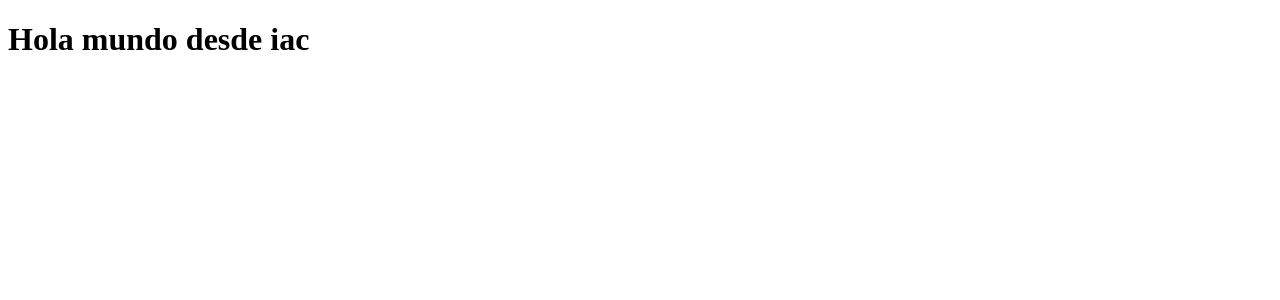
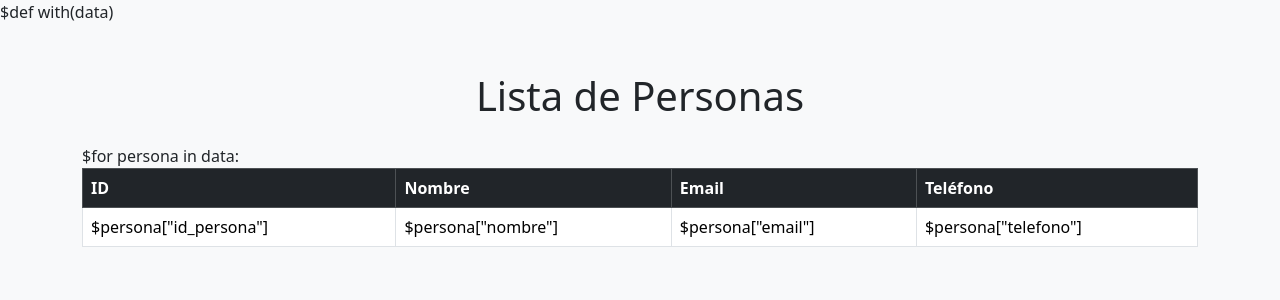
Before and after one commit to SaulVVelazquez/aplicacion_webiac, a Python web app: template web/templates/index.html in a window 1280 px wide. Shown: the top 300 px of the page. Run offline with Jinja, Linux system fonts and the light colour scheme; the template is opened without the code that fills it, so the values that code supplies are empty.

Commit message:
metodo get listo

```diff
--- a/web/requirements.txt
+++ /dev/null
@@ -1,2 +0,0 @@
-cheroot==10.0.1
-web.py==0.62
--- a/web/templates/index.html
+++ b/web/templates/index.html
@@ -1,11 +1,43 @@
+$def with(data)
 <!DOCTYPE html>
-<html lang="en">
+<html lang="es">
 <head>
     <meta charset="UTF-8">
     <meta name="viewport" content="width=device-width, initial-scale=1.0">
-    <title>IAC </title>
+    <title>Lista de Personas</title>
+
+    <!-- Enlace a Bootstrap CSS -->
+    <link href="https://cdn.jsdelivr.net/npm/bootstrap@5.3.2/dist/css/bootstrap.min.css" rel="stylesheet">
+
+    <!-- Enlace a Bootstrap Icons (opcional) -->
+    <link href="https://cdn.jsdelivr.net/npm/bootstrap-icons@1.10.5/font/bootstrap-icons.css" rel="stylesheet">
 </head>
-<body>
-    <h1>Hola mundo desde iac</h1>
+<body class="bg-light">
+
+    <div class="container my-5">
+        <h1 class="text-center mb-4">Lista de Personas</h1>
+
+        <div class="table-responsive">
+            <table class="table table-hover table-bordered align-middle">
+                <thead class="table-dark">
+                    <tr>
+                        <th>ID</th>
+                        <th>Nombre</th>
+                        <th>Email</th>
+                        <th>Teléfono</th>
+                    </tr>
+                </thead>
+                <tbody>
+                    $for persona in data:
+                        <tr>
+                            <td>$persona["id_persona"]</td>
+                            <td>$persona["nombre"]</td>
+                            <td>$persona["email"]</td>
+                            <td>$persona["telefono"]</td>
+                        </tr>
+                </tbody>
+            </table>
+        </div>
+    </div>
 </body>
 </html>
```
Also changed, not shown: requirements.txt (added, +9 -0 lines), web/app.py (+22 -5 lines).
